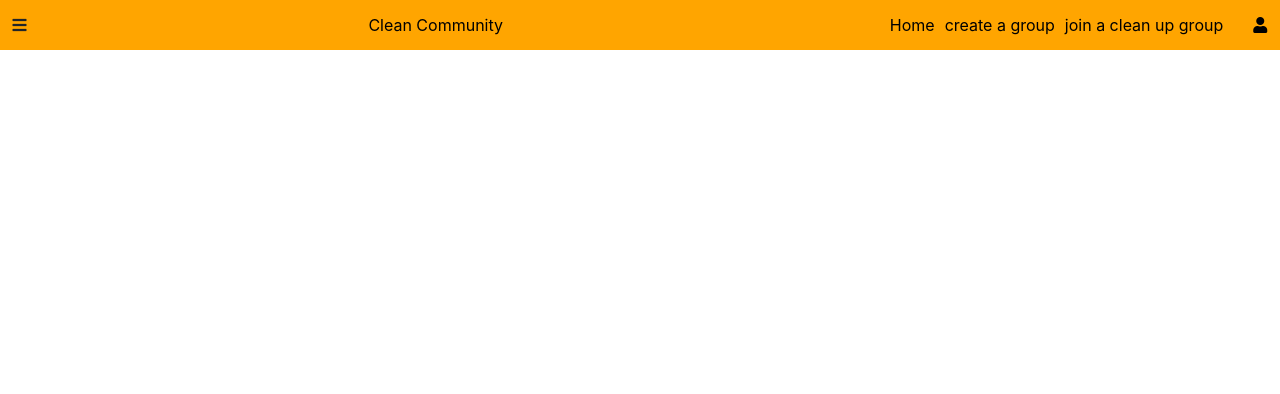
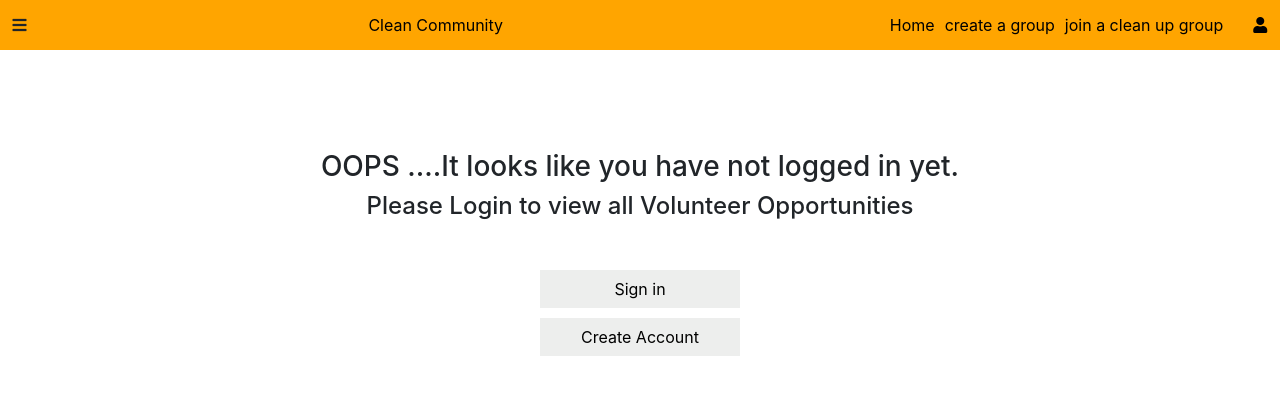
Before and after one commit to memmo01/volunteer-clean-up-app, a React (Create React App) app in the folder projectcleanup/: page /eventlist_notlogged in a window 1280 px wide. Shown: the top 394 px of the page. Built offline with nearby package versions, Linux system fonts and the light colour scheme.

Commit message:
added login and signup pages and created dynamic links on navbar

```diff
--- a/projectcleanup/package.json
+++ b/projectcleanup/package.json
@@ -3,7 +3,7 @@
   "version": "0.1.0",
   "private": true,
   "dependencies": {
-    "jquery": "^3.3.1",
+    "jquery": "^3.4.1",
     "moment": "^2.22.2",
     "react": "^16.4.2",
     "react-dom": "^16.4.2",
--- a/projectcleanup/src/App.css
+++ b/projectcleanup/src/App.css
@@ -10,6 +10,9 @@ body {
   padding: 20px 0 0 0;
 }
 
+a:hover {
+  text-decoration: none;
+}
 /*header component styling*/
 
 header nav {
@@ -380,6 +383,9 @@ hr {
   background-color: rgba(246, 246, 233, 0.4);
   box-shadow: 1px 1px 1px #888888;
 }
+.joinBtn:hover {
+  cursor: pointer;
+}
 .showEventList {
   cursor: pointer;
 }
@@ -396,6 +402,30 @@ hr {
 .eventCards {
   width: 100%;
 }
+
+/* not logged page */
+/* #create not logged */
+#eventGroupNoLog,
+#eventListNoLog {
+  text-align: center;
+  padding-top: 100px;
+}
+.createNotLogged,
+.eventListNotLogged {
+  text-align: center;
+  margin-top: 50px;
+}
+
+.createNotLogged > a,
+.eventListNotLogged > a {
+  padding: 7px 20px;
+  background: rgba(235, 237, 236, 0.9);
+  display: block;
+  margin: 10px auto;
+  width: 200px;
+  color: black;
+}
+
 /* .rightCardBody .leftCardBody {
   display: inline-block;
 } */
--- a/projectcleanup/src/components/Eventsort.js
+++ b/projectcleanup/src/components/Eventsort.js
@@ -33,6 +33,7 @@ class EventSort extends React.Component {
     //get user_id from cookie
     //get user id from search with cookie
     //combine user id, group id, and add to group table
+
     let cookie = document.cookie;
     let user = cookie.split("=");
     this.updateSession(groupId);
--- a/projectcleanup/src/components/Header.js
+++ b/projectcleanup/src/components/Header.js
@@ -5,7 +5,9 @@ class Header extends React.Component {
     super();
     this.state = {
       showIcon: false,
-      homeLink: "#"
+      homeLink: "#",
+      joinLink: "/eventlist",
+      createLink: "/create_notlogged"
     };
   }
 
@@ -15,7 +17,9 @@ class Header extends React.Component {
     if (logged === "true") {
       this.setState({
         showIcon: true,
-        homeLink: "userlogged"
+        homeLink: "userlogged",
+        joinLink: "eventlist",
+        createLink: "createevent"
       });
     } else {
       this.setState({
@@ -77,12 +81,12 @@ class Header extends React.Component {
                 </a>
               </li>
               <li>
-                <a href="#" alt="create volunteer group">
+                <a href={this.state.createLink} alt="create volunteer group">
                   create a group
                 </a>
               </li>
               <li>
-                <a href="#" alt="join a volunteer group">
+                <a href={this.state.joinLink} alt="join a volunteer group">
                   join a clean up group
                 </a>
               </li>
--- a/projectcleanup/src/index.js
+++ b/projectcleanup/src/index.js
@@ -9,6 +9,8 @@ import Header from "./components/Header";
 import DropDown from "./components/dropDown";
 import Userpage from "./pages/UserMain";
 import Allstats from "./pages/Viewstats";
+import NotLoggedEvent from "./pages/not_logged/CreateEventNotLogged";
+import NotLoggedEventList from "./pages/not_logged/EventListNotLogged";
 // import Footer from "./components/Footer";
 import { BrowserRouter as Router, Route, Switch } from "react-router-dom";
 import registerServiceWorker from "./registerServiceWorker";
@@ -26,6 +28,12 @@ ReactDOM.render(
         <Route exact path="/eventlist" component={EventList} />
         <Route exact path="/userlogged" component={Userpage} />
         <Route exact path="/viewstats" component={Allstats} />
+        <Route exact path="/create_notlogged" component={NotLoggedEvent} />
+        <Route
+          exact
+          path="/eventlist_notlogged"
+          component={NotLoggedEventList}
+        />
       </Switch>
     </div>
   </Router>,
--- a/projectcleanup/src/pages/EventList.js
+++ b/projectcleanup/src/pages/EventList.js
@@ -16,8 +16,7 @@ class EventList extends React.Component {
   componentDidMount() {
     let logged = sessionStorage.getItem("logged");
     if (logged === "false") {
-      alert("you must log in");
-      window.location.href = "/signin";
+      window.location.href = "/eventlist_notlogged";
     } else {
       let self = this;
       if (sessionStorage) {
--- /dev/null
+++ b/projectcleanup/src/pages/not_logged/CreateEventNotLogged.js
@@ -0,0 +1,17 @@
+import React from "react";
+
+class NotLoggedEvent extends React.Component {
+  render() {
+    return (
+      <div id="eventGroupNoLog">
+        <h3>OOPS ....It looks like you have not logged in yet.</h3>
+        <h4>Please Login to create an event</h4>
+        <section className="createNotLogged">
+          <a href="/signin">Sign in</a> <a href="/signup">Create Account</a>
+        </section>
+      </div>
+    );
+  }
+}
+
+export default NotLoggedEvent;
--- /dev/null
+++ b/projectcleanup/src/pages/not_logged/EventListNotLogged.js
@@ -0,0 +1,17 @@
+import React from "react";
+
+class NotLoggedEventList extends React.Component {
+  render() {
+    return (
+      <div id="eventListNoLog">
+        <h3>OOPS ....It looks like you have not logged in yet.</h3>
+        <h4>Please Login to view all Volunteer Opportunities</h4>
+        <section className="eventListNotLogged">
+          <a href="/signin">Sign in</a> <a href="/signup">Create Account</a>
+        </section>
+      </div>
+    );
+  }
+}
+
+export default NotLoggedEventList;
```
Also changed, not shown: 1 other file (tests, documents, lock files or other folders).
